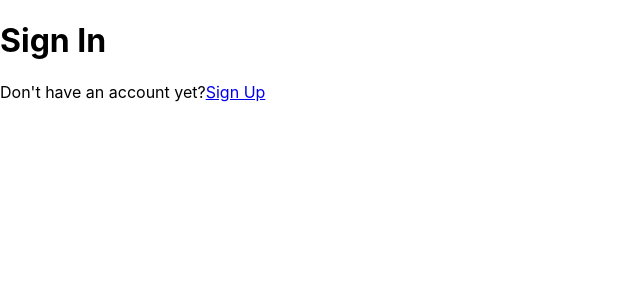
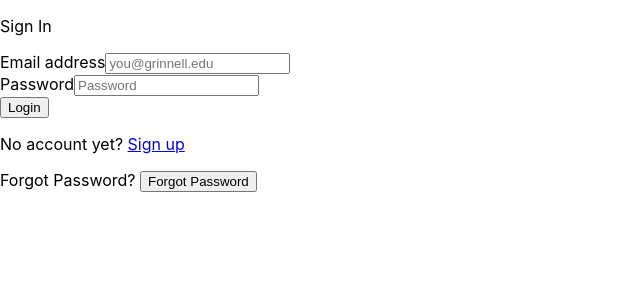
Before and after one commit to khanhdo05/grinmatch, a React (Create React App) app in the folder frontend/: page /signin in a window 1280 px wide. Shown: the top 300 px of the page, without its empty margins (0-640 px from the left). Built offline with nearby package versions, Linux system fonts and the light colour scheme.

Commit message:
minimal log out feature

```diff
--- a/frontend/src/App.js
+++ b/frontend/src/App.js
@@ -4,6 +4,7 @@ import { BrowserRouter as Router, Route, Routes } from 'react-router-dom'
 import HomePage from './components/HomePage.js'
 import SignUp from './components/SignUp'
 import SignIn from './components/SignIn'
+import Profile from './components/Profile'
 
 function App() {
     return (
@@ -12,6 +13,7 @@ function App() {
                 <Route path="/" element={<HomePage />} />
                 <Route path="/signup" element={<SignUp />} />
                 <Route path="/signin" element={<SignIn />} />
+                <Route path="/profile" element={<Profile />} />
             </Routes>
         </Router>
     )
--- /dev/null
+++ b/frontend/src/components/Profile.js
@@ -0,0 +1,33 @@
+import React from 'react'
+import { signOut } from 'firebase/auth'
+import { auth } from '../configuration'
+import { useNavigate } from 'react-router-dom'
+const Profile = () => {
+    const navigate = useNavigate()
+
+    const handleSignOut = () => {
+        signOut(auth)
+            .then(() => {
+                // Sign-out successful.
+                navigate('/')
+                console.log('Signed out successfully')
+            })
+            .catch((error) => {
+                console.log(error)
+            })
+    }
+
+    return (
+        <>
+            <nav>
+                <p>Profile</p>
+
+                <div>
+                    <button onClick={handleSignOut}>Logout</button>
+                </div>
+            </nav>
+        </>
+    )
+}
+
+export default Profile
--- a/frontend/src/components/SignIn.js
+++ b/frontend/src/components/SignIn.js
@@ -1,15 +1,109 @@
-import React from 'react'
-import { Link } from 'react-router-dom'
+import React, { useState } from 'react'
+import {
+    signInWithEmailAndPassword,
+    sendPasswordResetEmail,
+} from 'firebase/auth'
+import { auth } from '../configuration'
+import { NavLink, useNavigate } from 'react-router-dom'
 
 const SignIn = () => {
+    const navigate = useNavigate()
+    const [email, setEmail] = useState('')
+    const [password, setPassword] = useState('')
+    const [message, setMessage] = useState('')
+    const [error, setError] = useState('')
+
+    const handleResetPassword = async () => {
+        try {
+            await sendPasswordResetEmail(auth, email)
+            setMessage('Password reset email sent! Check your inbox.')
+            setError('')
+        } catch (err) {
+            setError('Error sending password reset email. Please try again.')
+            setMessage('')
+        }
+    }
+
+    const onSignIn = (e) => {
+        e.preventDefault()
+        signInWithEmailAndPassword(auth, email, password)
+            .then((userCredential) => {
+                // Signed in
+                const user = userCredential.user
+                navigate('/profile')
+                console.log(user)
+            })
+            .catch((error) => {
+                const errorCode = error.code
+                const errorMessage = error.message
+                console.log(errorCode, errorMessage)
+                setError(errorMessage)
+            })
+    }
+
     return (
-        <div>
-            <h1>Sign In</h1>
-            <div>
-                <text>Don't have an account yet?</text>
-                <Link to="/signup">Sign Up</Link>
-            </div>
-        </div>
+        <>
+            <main>
+                <section>
+                    <div>
+                        <p> Sign In </p>
+
+                        <form onSubmit={onSignIn}>
+                            <div>
+                                <label htmlFor="email-address">
+                                    Email address
+                                </label>
+                                <input
+                                    id="email-address"
+                                    name="email"
+                                    type="email"
+                                    required
+                                    placeholder="you@grinnell.edu"
+                                    pattern="[a-zA-Z0-9._%+-]+@grinnell\.edu"
+                                    title="Please enter a valid @grinnell.edu email address"
+                                    onChange={(e) => setEmail(e.target.value)}
+                                />
+                            </div>
+
+                            <div>
+                                <label htmlFor="password">Password</label>
+                                <input
+                                    id="password"
+                                    name="password"
+                                    type="password"
+                                    required
+                                    placeholder="Password"
+                                    onChange={(e) =>
+                                        setPassword(e.target.value)
+                                    }
+                                />
+                            </div>
+
+                            <div>
+                                <button type="submit">Login</button>
+                            </div>
+                        </form>
+
+                        <p className="text-sm text-white text-center">
+                            No account yet?{' '}
+                            <NavLink to="/signup">Sign up</NavLink>
+                        </p>
+                    </div>
+                    <div>
+                        <p className="text-sm text-white text-center">
+                            Forgot Password?{' '}
+                            <button onClick={handleResetPassword}>
+                                Forgot Password
+                            </button>
+                            {message && (
+                                <p style={{ color: 'green' }}>{message}</p>
+                            )}
+                            {error && <p style={{ color: 'red' }}>{error}</p>}
+                        </p>
+                    </div>
+                </section>
+            </main>
+        </>
     )
 }
 
--- a/frontend/src/components/SignUp.js
+++ b/frontend/src/components/SignUp.js
@@ -8,6 +8,7 @@ const Signup = () => {
 
     const [email, setEmail] = useState('')
     const [password, setPassword] = useState('')
+    const [error, setError] = useState('')
 
     const onSubmit = async (e) => {
         e.preventDefault()
@@ -24,6 +25,7 @@ const Signup = () => {
                 const errorCode = error.code
                 const errorMessage = error.message
                 console.log(errorCode, errorMessage)
+                setError(errorMessage)
                 // ..
             })
     }
@@ -46,7 +48,7 @@ const Signup = () => {
                                     onChange={(e) => setEmail(e.target.value)}
                                     required
                                     placeholder="you@grinnell.edu"
-                                    pattern="^[a-zA-Z0-9._%+-]+@grinnell\.edu$"
+                                    pattern="[a-zA-Z0-9._%+-]+@grinnell\.edu"
                                     title="Please enter a valid @grinnell.edu email address"
                                 />
                             </div>
@@ -66,11 +68,12 @@ const Signup = () => {
                             </div>
 
                             <button type="submit">Sign up</button>
+                            {error && <p style={{ color: 'red' }}>{error}</p>}
                         </form>
 
                         <p>
                             Already have an account?{' '}
-                            <NavLink to="/login">Sign in</NavLink>
+                            <NavLink to="/signin">Sign in</NavLink>
                         </p>
                     </div>
                 </div>
```
